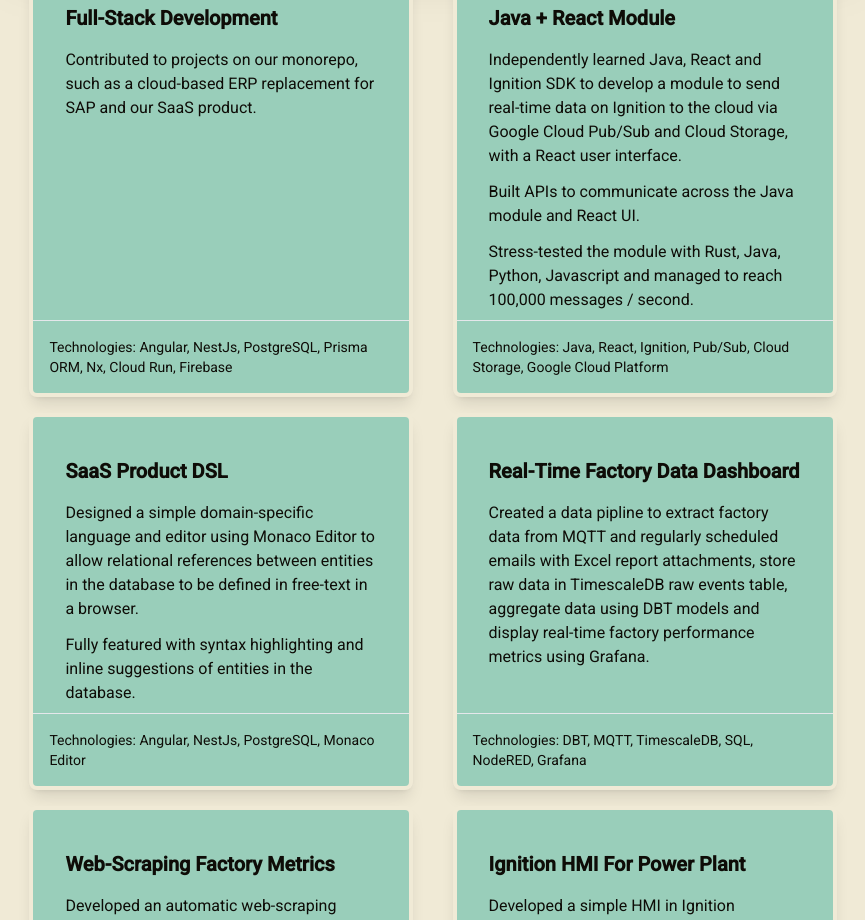
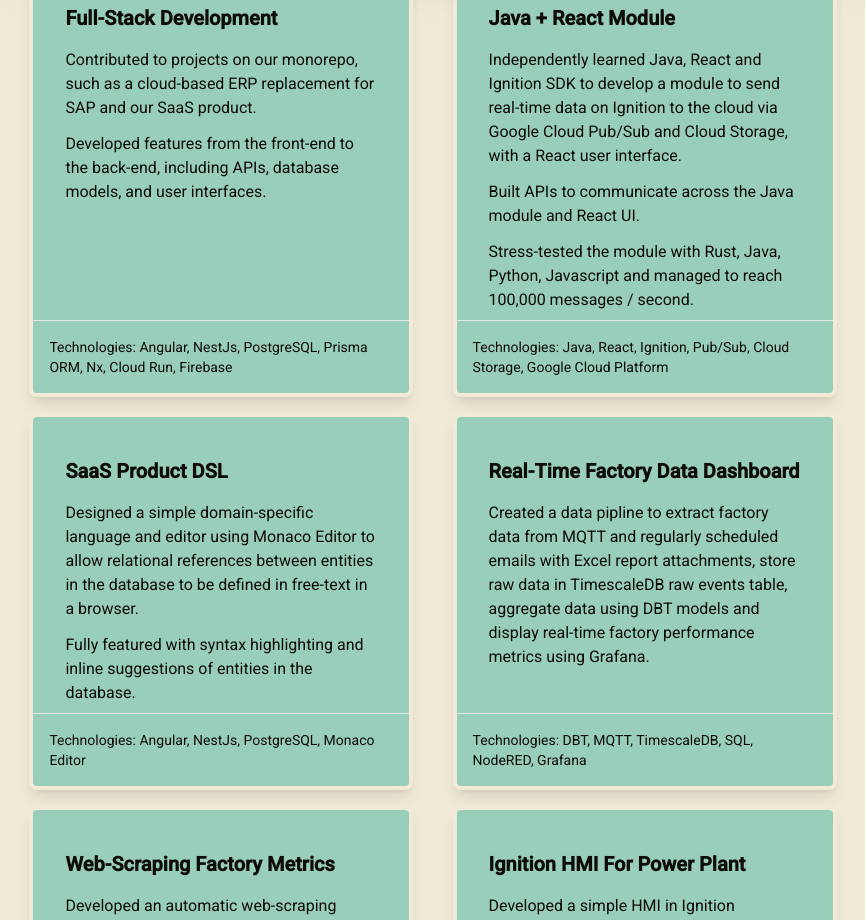
Before and after one commit to ryo-kam/ryo-kam.github.io, an Angular app: page / in a window 1280 px wide. Shown: the part 1400-2320 px from the top of the page, without its empty margins (207-1072 px from the left). Built offline with nearby package versions, Linux system fonts and the light colour scheme.

Commit message:
more change

```diff
--- a/src/app/app.component.ts
+++ b/src/app/app.component.ts
@@ -28,6 +28,7 @@
       heading: 'Full-Stack Development',
       description: [
         'Contributed to projects on our monorepo, such as a cloud-based ERP replacement for SAP and our SaaS product.',
+        'Developed features from the front-end to the back-end, including APIs, database models, and user interfaces.',
       ],
       footer:
         'Technologies: Angular, NestJs, PostgreSQL, Prisma ORM, Nx, Cloud Run, Firebase',
```
